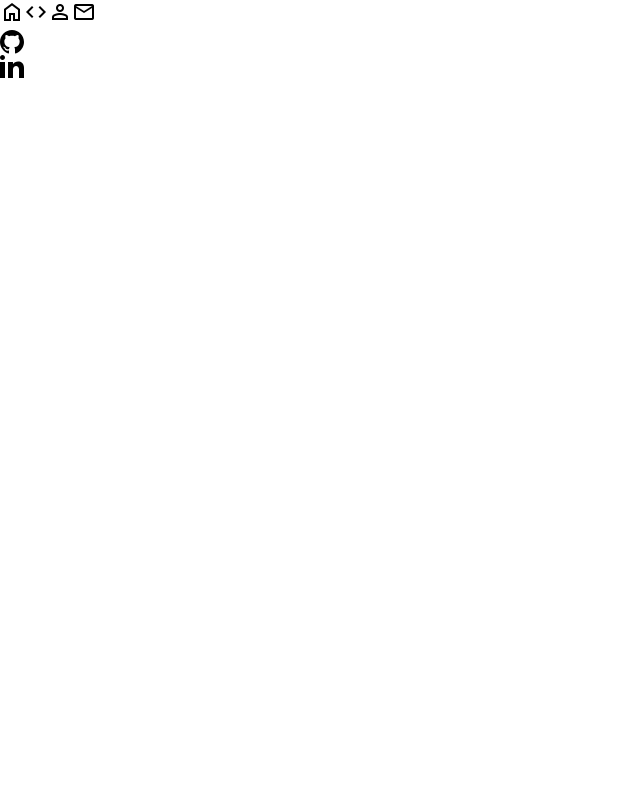
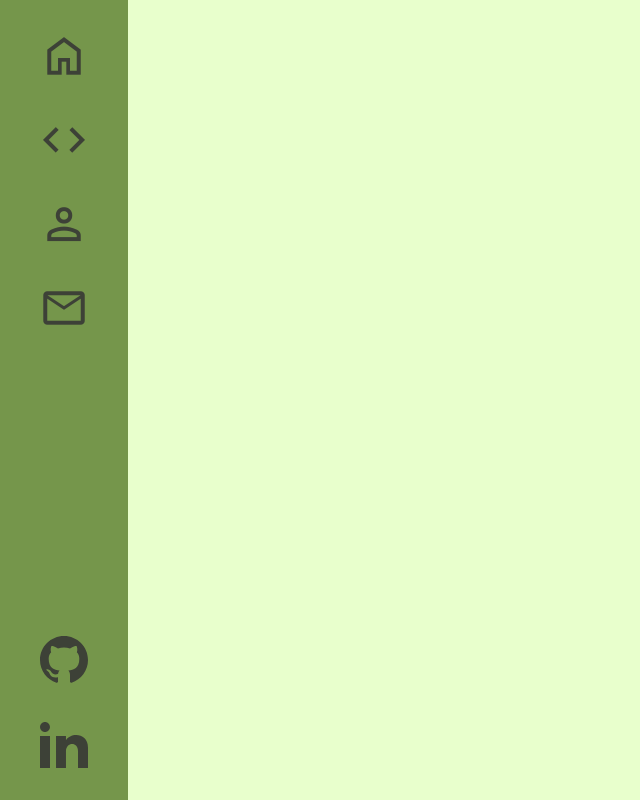
Before and after one commit to lukasjarmara/portfolio, a React (Create React App) app: page / in a window 1280 px wide. Shown: the whole page, without its empty margins (0-640 px from the left). Built offline with nearby package versions, Linux system fonts and the light colour scheme.

Commit message:
Added color config, added styling for nav

```diff
--- a/src/App.tsx
+++ b/src/App.tsx
@@ -3,9 +3,9 @@ import Nav from "./Components/Nav.tsx";
 import "./index.css";
 const App: React.FC = () => {
   return (
-    <>
+    <div className="bg-light w-screen">
       <Nav />
-    </>
+    </div>
   );
 };
 
--- a/src/Components/Nav.tsx
+++ b/src/Components/Nav.tsx
@@ -2,40 +2,52 @@ import React from "react";
 
 const Nav: React.FC = () => {
   return (
-    <nav className="">
-      <div>
+    <nav className="flex flex-col justify-between	items-center px-16 max-w-10 h-screen gap-3 bg-secondaryLight">
+      <div className="flex flex-col gap-3 lg:m-5 sm:m-3">
         <a href="#home">
-          <span className="material-symbols-outlined">home</span>
+          <span className="material-symbols-outlined text-5xl font-semibold p-3 hover:rounded-full hover:bg-active text-dark">
+            home
+          </span>
         </a>
         <a href="#code">
-          <span className="material-symbols-outlined">code</span>
+          <span className="material-symbols-outlined text-5xl font-semibold p-3 hover:rounded-full hover:bg-active text-dark">
+            code
+          </span>
         </a>
         <a href="#about">
-          <span className="material-symbols-outlined">person</span>
+          <span className="material-symbols-outlined text-5xl font-semibold p-3 hover:rounded-full hover:bg-active text-dark">
+            person
+          </span>
         </a>
         <a href="#contact">
-          <span className="material-symbols-outlined">mail</span>
+          <span className="material-symbols-outlined text-5xl font-semibold p-3 hover:rounded-full hover:bg-active text-dark">
+            mail
+          </span>
         </a>
       </div>
-      <div>
-        <span>
+      <div className="flex flex-col gap-3 lg:m-5 sm:m-3">
+        <span
+          style={{ display: "inline-block" }}
+          className="p-3 hover:rounded-full hover:bg-active "
+        >
           <a href="https://github.com/lukasjarmara">
             <svg
               xmlns="http://www.w3.org/2000/svg"
-              width="24"
-              height="24"
+              className="w-10 h-10 fill-dark lg:w-12 lg:h-12"
               viewBox="0 0 24 24"
             >
               <path d="M12 0c-6.626 0-12 5.373-12 12 0 5.302 3.438 9.8 8.207 11.387.599.111.793-.261.793-.577v-2.234c-3.338.726-4.033-1.416-4.033-1.416-.546-1.387-1.333-1.756-1.333-1.756-1.089-.745.083-.729.083-.729 1.205.084 1.839 1.237 1.839 1.237 1.07 1.834 2.807 1.304 3.492.997.107-.775.418-1.305.762-1.604-2.665-.305-5.467-1.334-5.467-5.931 0-1.311.469-2.381 1.236-3.221-.124-.303-.535-1.524.117-3.176 0 0 1.008-.322 3.301 1.23.957-.266 1.983-.399 3.003-.404 1.02.005 2.047.138 3.006.404 2.291-1.552 3.297-1.23 3.297-1.23.653 1.653.242 2.874.118 3.176.77.84 1.235 1.911 1.235 3.221 0 4.609-2.807 5.624-5.479 5.921.43.372.823 1.102.823 2.222v3.293c0 .319.192.694.801.576 4.765-1.589 8.199-6.086 8.199-11.386 0-6.627-5.373-12-12-12z" />
             </svg>
           </a>
         </span>
-        <span>
+        <span
+          style={{ display: "inline-block" }}
+          className="p-3 hover:rounded-full hover:bg-active "
+        >
           <a href="https://www.linkedin.com/in/luk%C3%A1%C5%A1-jarmara-9b5131239/">
             <svg
               xmlns="http://www.w3.org/2000/svg"
-              width="24"
-              height="24"
+              className="w-10 h-10 fill-dark lg:w-12 lg:h-12 "
               viewBox="0 0 24 24"
             >
               <path d="M4.98 3.5c0 1.381-1.11 2.5-2.48 2.5s-2.48-1.119-2.48-2.5c0-1.38 1.11-2.5 2.48-2.5s2.48 1.12 2.48 2.5zm.02 4.5h-5v16h5v-16zm7.982 0h-4.968v16h4.969v-8.399c0-4.67 6.029-5.052 6.029 0v8.399h4.988v-10.131c0-7.88-8.922-7.593-11.018-3.714v-2.155z" />
--- a/tailwind.config.js
+++ b/tailwind.config.js
@@ -3,6 +3,13 @@ module.exports = {
   content: ["./src/**/*.{js,jsx,ts,tsx}"],
   theme: {
     extend: {},
+    colors: {
+      active: "#C2FF77",
+      dark: "#3D4137",
+      light: "#E8FFCC",
+      secondaryLight: "#75964B",
+      secondaryDark: "#5C6C48",
+    },
   },
   plugins: [],
 };
```
